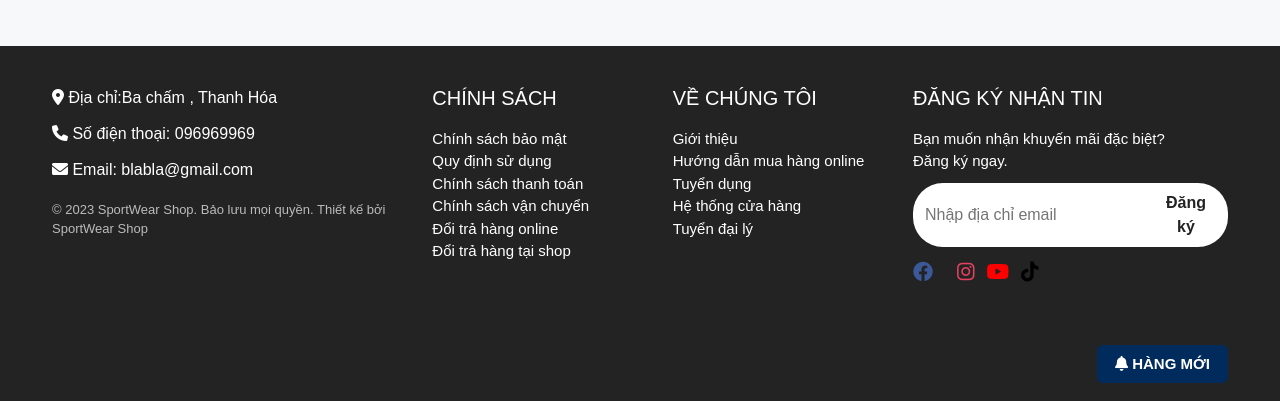
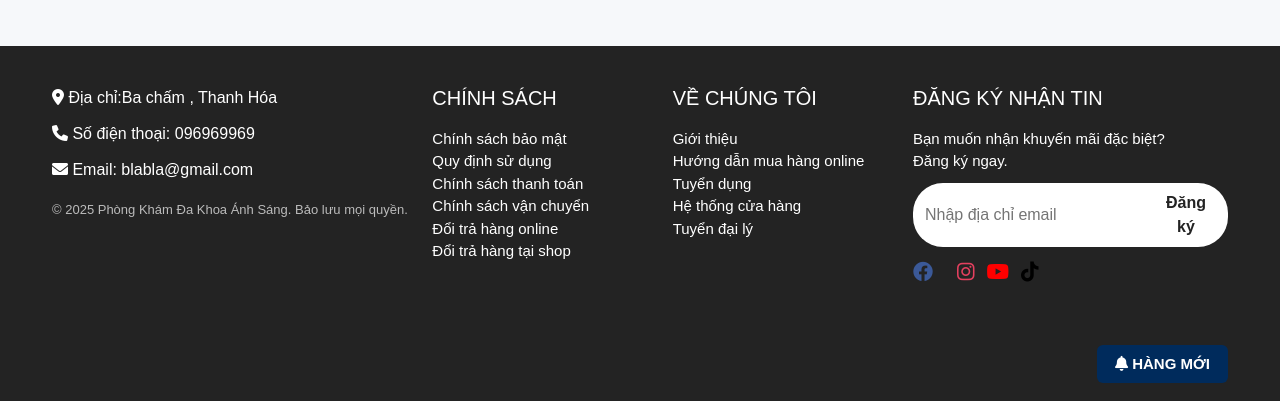
Before and after one commit to orgneko/PHP_WEB_QLPK, a PHP site: page / in a window 1280 px wide. Shown: the part 3323-3724 px from the top of the page. Run offline with PHP 8.4, Linux system fonts and the light colour scheme; data comes from the database, SQL or seed files in the repository.

Commit message:
update code

```diff
--- a/index.php
+++ b/index.php
@@ -34,10 +34,11 @@ $categories = $pdo->query("SELECT * FROM categories ORDER BY name")->fetchAll();
 
 <!DOCTYPE html>
 <html lang="vi">
+
 <head>
     <meta charset="UTF-8">
     <meta name="viewport" content="width=device-width, initial-scale=1.0">
-    <title>SportWear Shop - Quần áo thể thao chất lượng</title>
+    <title>Phòng Khám Đa Khoa Ánh Sáng</title>
     <link href="https://cdn.jsdelivr.net/npm/bootstrap@5.1.3/dist/css/bootstrap.min.css" rel="stylesheet">
     <link href="https://cdnjs.cloudflare.com/ajax/libs/font-awesome/6.0.0/css/all.min.css" rel="stylesheet">
     <style>
@@ -46,16 +47,19 @@ $categories = $pdo->query("SELECT * FROM categories ORDER BY name")->fetchAll();
             background: #f6f8fa;
             color: #222;
         }
+
         .navbar {
             background: linear-gradient(90deg, #007bff 0%, #43cea2 100%) !important;
-            box-shadow: 0 2px 8px rgba(0,0,0,0.07);
+            box-shadow: 0 2px 8px rgba(0, 0, 0, 0.07);
         }
+
         .navbar-brand {
             font-weight: bold;
             font-size: 28px;
             color: #ffe600 !important;
             letter-spacing: 1px;
         }
+
         .navbar-nav .nav-link {
             color: #fff !important;
             font-size: 16px;
@@ -63,78 +67,97 @@ $categories = $pdo->query("SELECT * FROM categories ORDER BY name")->fetchAll();
             margin: 0 8px;
             transition: color 0.2s;
         }
+
         .navbar-nav .nav-link.text-warning {
             color: #ffe600 !important;
             font-weight: bold;
         }
-        .navbar-nav .nav-link:hover, .navbar-nav .nav-link.active {
+
+        .navbar-nav .nav-link:hover,
+        .navbar-nav .nav-link.active {
             color: #43cea2 !important;
         }
+
         .navbar-toggler {
             border: none;
         }
+
         .banner-carousel {
             background: #232323;
         }
+
         .carousel-inner {
             min-height: 420px;
             border-radius: 0 0 24px 24px;
             overflow: hidden;
         }
+
         .carousel-item {
             position: relative;
         }
+
         .carousel-control-prev-icon,
         .carousel-control-next-icon {
             background-color: #ffe600;
             border-radius: 50%;
         }
+
         .category-filter {
             background: #fff;
             border-radius: 12px;
             padding: 24px;
             margin-bottom: 32px;
-            box-shadow: 0 2px 8px rgba(0,0,0,0.05);
+            box-shadow: 0 2px 8px rgba(0, 0, 0, 0.05);
         }
+
         .product-card {
             border: none;
             border-radius: 14px;
-            box-shadow: 0 2px 10px rgba(0,0,0,0.08);
+            box-shadow: 0 2px 10px rgba(0, 0, 0, 0.08);
             transition: transform 0.3s, box-shadow 0.3s;
             background: #fff;
         }
+
         .product-card:hover {
             transform: translateY(-7px) scale(1.03);
-            box-shadow: 0 8px 24px rgba(67,206,162,0.13);
+            box-shadow: 0 8px 24px rgba(67, 206, 162, 0.13);
         }
+
         .card-title {
             font-size: 18px;
             font-weight: 600;
             color: #232323;
         }
+
         .price-original {
             text-decoration: line-through;
             color: #6c757d;
             font-size: 15px;
         }
+
         .price-sale {
             color: #dc3545;
             font-weight: bold;
             font-size: 18px;
         }
+
         .btn-outline-primary {
             border-radius: 6px;
             font-weight: 500;
         }
-        .btn-primary, .btn-outline-primary:active {
+
+        .btn-primary,
+        .btn-outline-primary:active {
             background: linear-gradient(90deg, #007bff 0%, #43cea2 100%);
             border: none;
             font-weight: 600;
             border-radius: 6px;
         }
+
         .btn-primary:hover {
             background: linear-gradient(90deg, #43cea2 0%, #007bff 100%);
         }
+
         .footer {
             background: #232323;
             color: #fff;
@@ -142,6 +165,7 @@ $categories = $pdo->query("SELECT * FROM categories ORDER BY name")->fetchAll();
             font-family: 'Roboto', Arial, sans-serif;
             margin-top: 48px;
         }
+
         .footer h5 {
             color: #ffe600;
             font-size: 18px;
@@ -149,24 +173,29 @@ $categories = $pdo->query("SELECT * FROM categories ORDER BY name")->fetchAll();
             margin-bottom: 18px;
             letter-spacing: 0.5px;
         }
+
         .footer a {
             color: #fff;
             text-decoration: none;
             transition: color 0.2s;
         }
+
         .footer a:hover {
             color: #43cea2;
             text-decoration: underline;
         }
+
         .footer .social-icons a {
             font-size: 22px;
             margin-right: 14px;
             color: #fff;
             transition: color 0.2s;
         }
+
         .footer .social-icons a:hover {
             color: #ffe600;
         }
+
         .footer .footer-bottom {
             display: flex;
             align-items: center;
@@ -174,6 +203,7 @@ $categories = $pdo->query("SELECT * FROM categories ORDER BY name")->fetchAll();
             margin-top: 30px;
             padding-bottom: 18px;
         }
+
         .footer .footer-bottom button {
             background: #002b5c;
             color: #fff;
@@ -183,26 +213,32 @@ $categories = $pdo->query("SELECT * FROM categories ORDER BY name")->fetchAll();
             font-weight: bold;
             font-size: 15px;
         }
+
         @media (max-width: 991px) {
             .navbar-nav.mx-auto {
                 margin-left: 0 !important;
                 margin-right: 0 !important;
             }
+
             .footer .container {
                 flex-direction: column;
             }
         }
+
         @media (max-width: 600px) {
             .category-filter {
                 padding: 12px;
             }
+
             .footer {
                 padding: 24px 0 0 0;
             }
+
             .carousel-inner {
                 min-height: 220px;
             }
         }
+
         .banner-carousel .banner-title {
             font-size: 48px;
             font-weight: bold;
@@ -211,12 +247,14 @@ $categories = $pdo->query("SELECT * FROM categories ORDER BY name")->fetchAll();
             margin-top: 80px;
             text-shadow: 2px 2px 8px #232323;
         }
+
         .banner-carousel .banner-sub {
             font-size: 28px;
             color: #fff;
             text-align: center;
             margin-bottom: 32px;
         }
+
         .banner-carousel .banner-btn {
             display: block;
             margin: 32px auto 0 auto;
@@ -227,16 +265,17 @@ $categories = $pdo->query("SELECT * FROM categories ORDER BY name")->fetchAll();
             border: none;
             border-radius: 30px;
             padding: 10px 32px;
-            box-shadow: 0 2px 8px rgba(0,0,0,0.15);
+            box-shadow: 0 2px 8px rgba(0, 0, 0, 0.15);
         }
     </style>
 </head>
+
 <body>
     <!-- Navigation -->
     <nav class="navbar navbar-expand-lg navbar-dark" style="background: linear-gradient(90deg, #007bff 0%, #43cea2 100%);">
         <div class="container">
             <a class="navbar-brand d-flex align-items-center" href="index.php" style="font-weight: bold; font-size: 28px; color: #ffe600;">
-                SportWear Shop
+                Đa Khoa Ánh Sáng
             </a>
             <button class="navbar-toggler" type="button" data-bs-toggle="collapse" data-bs-target="#navbarNav">
                 <span class="navbar-toggler-icon"></span>
@@ -247,7 +286,7 @@ $categories = $pdo->query("SELECT * FROM categories ORDER BY name")->fetchAll();
                         <a class="nav-link text-white" href="index.php">Trang chủ</a>
                     </li>
                     <li class="nav-item">
-                        <a class="nav-link text-white" href="products.php">Sản phẩm mới</a>
+                        <a class="nav-link text-white" href="products.php">Các gói khám bệnh</a>
                     </li>
                     <li class="nav-item">
                         <a class="nav-link text-white" href="news.php">Tin tức và khuyến mãi</a>
@@ -541,7 +580,7 @@ $categories = $pdo->query("SELECT * FROM categories ORDER BY name")->fetchAll();
                         <i class="fas fa-envelope"></i> Email: blabla@gmail.com
                     </div>
                     <div style="font-size: 13px; color: #bbb; margin-top: 18px;">
-                        © 2023 SportWear Shop. Bảo lưu mọi quyền. Thiết kế bởi SportWear Shop
+                        © 2025 Phòng Khám Đa Khoa Ánh Sáng. Bảo lưu mọi quyền.
                     </div>
                 </div>
                 <!-- Chính sách -->
@@ -612,14 +651,14 @@ $categories = $pdo->query("SELECT * FROM categories ORDER BY name")->fetchAll();
                     .then(response => response.json())
                     .then(data => {
                         if (data.success) {
-                        alert('Đã thêm sản phẩm vào giỏ hàng!');
+                            alert('Đã thêm sản phẩm vào danh sách đăng ký!');
                         } else {
                             alert('Có lỗi xảy ra: ' + data.message);
                         }
                     })
                     .catch(error => {
                         console.error('Error:', error);
-                    alert('Có lỗi xảy ra khi thêm sản phẩm vào giỏ hàng!');
+                        alert('Có lỗi xảy ra khi thêm sản phẩm vào danh sách đăng ký!');
                     });
             });
         });
@@ -627,4 +666,5 @@ $categories = $pdo->query("SELECT * FROM categories ORDER BY name")->fetchAll();
 
 
 </body>
+
 </html>
```
Lines whose indentation alone changed are shown as unchanged.
